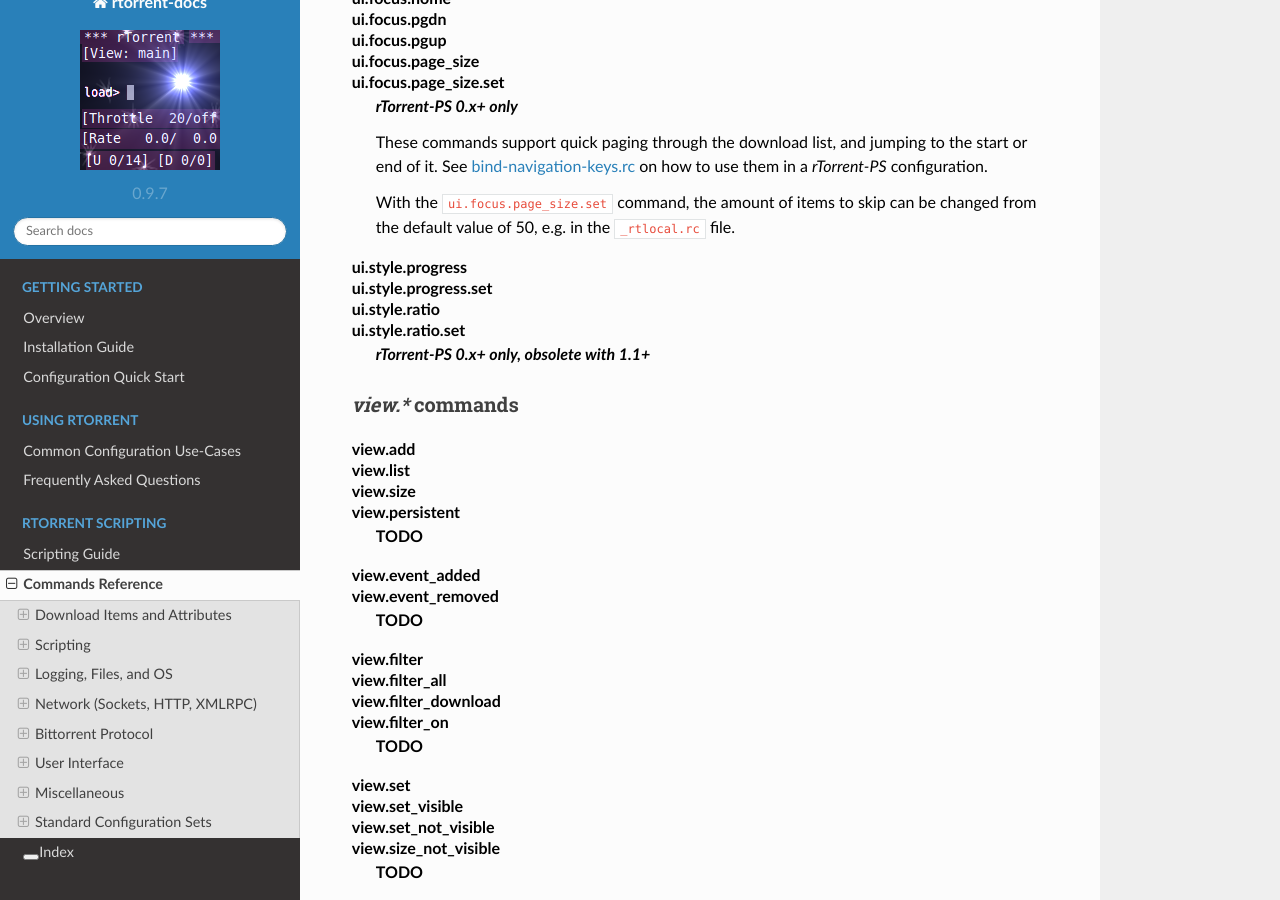
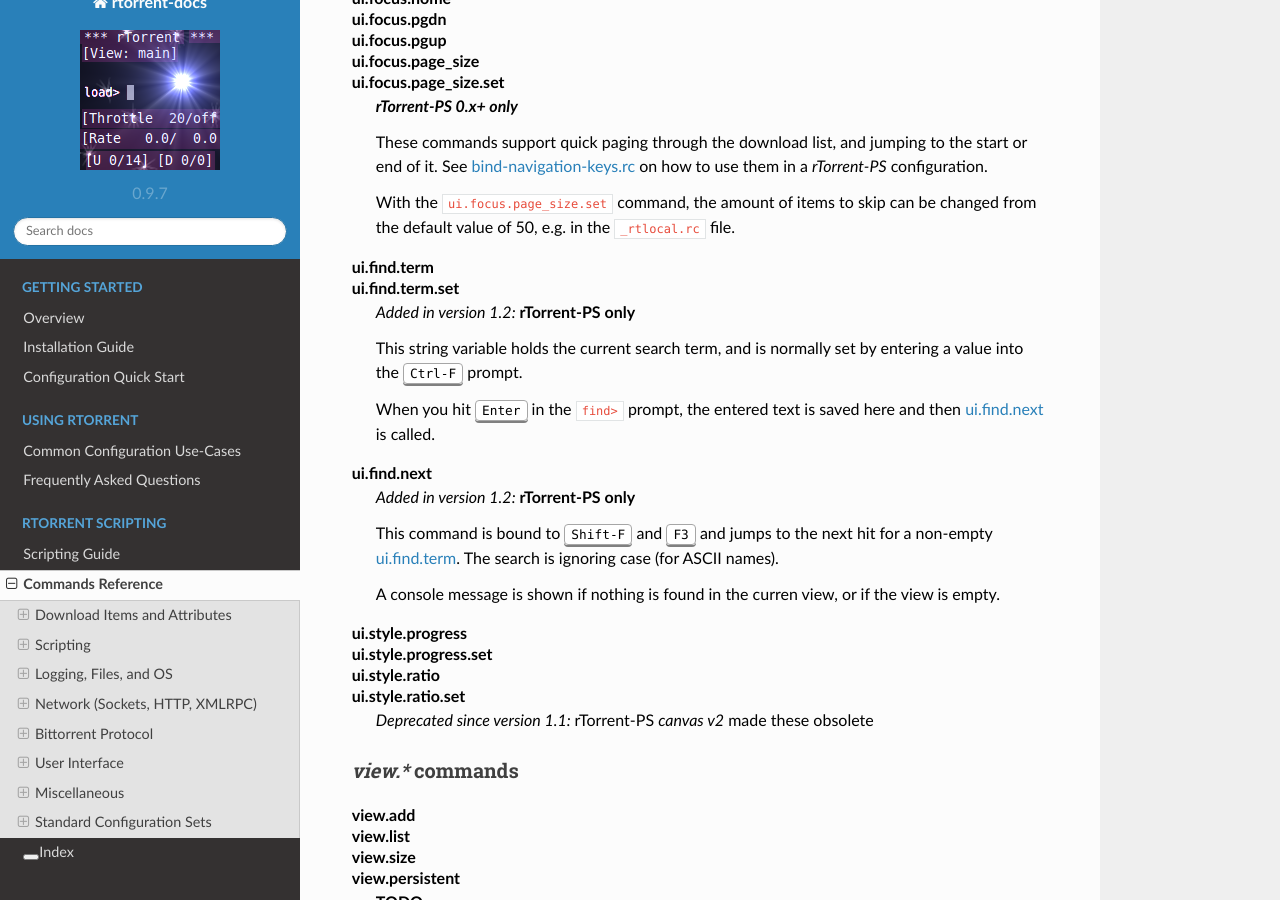
Before and after one commit to rtorrent-community/rtorrent-docs, a Sphinx documentation site: the page built from docs/cmd-ref.rst, in a window 1280 px wide and 900 px high, scrolled down 77136 px. Built offline with Sphinx 7.4.7 and the Read the Docs theme 2.0.0, drawn with Linux system fonts in a browser that asks for light colours.

Commit message:
add ui.find.term / ui.find.next

```diff
--- a/docs/include-cmd-ui.rst
+++ b/docs/include-cmd-ui.rst
@@ -248,12 +248,34 @@
         can be changed from the default value of 50, e.g. in the ``_rtlocal.rc`` file.
 
 
+    ui.find.term
+    ui.find.term.set
+
+        .. versionadded:: 1.2 **rTorrent-PS only**
+
+        This string variable holds the current search term,
+        and is normally set by entering a value into the :kbd:`Ctrl-F` prompt.
+
+        When you hit :kbd:`Enter` in the ``find>`` prompt, the entered text
+        is saved here and then :term:`ui.find.next` is called.
+
+
+    ui.find.next
+
+        .. versionadded:: 1.2 **rTorrent-PS only**
+
+        This command is bound to :kbd:`Shift-F` and :kbd:`F3` and jumps to the next hit
+        for a non-empty :term:`ui.find.term`. The search is ignoring case (for :abbr:`ASCII` names).
+
+        A console message is shown if nothing is found in the curren view, or if the view is empty.
+
+
     ui.style.progress
     ui.style.progress.set
     ui.style.ratio
     ui.style.ratio.set
 
-        .. rubric:: *rTorrent-PS 0.x+ only, obsolete with 1.1+*
+        .. deprecated:: 1.1 rTorrent-PS *canvas v2* made these obsolete
 
 
 .. _`Customizing the Display Layout`: https://rtorrent-ps.readthedocs.io/en/latest/setup.html#custom-layout
```
